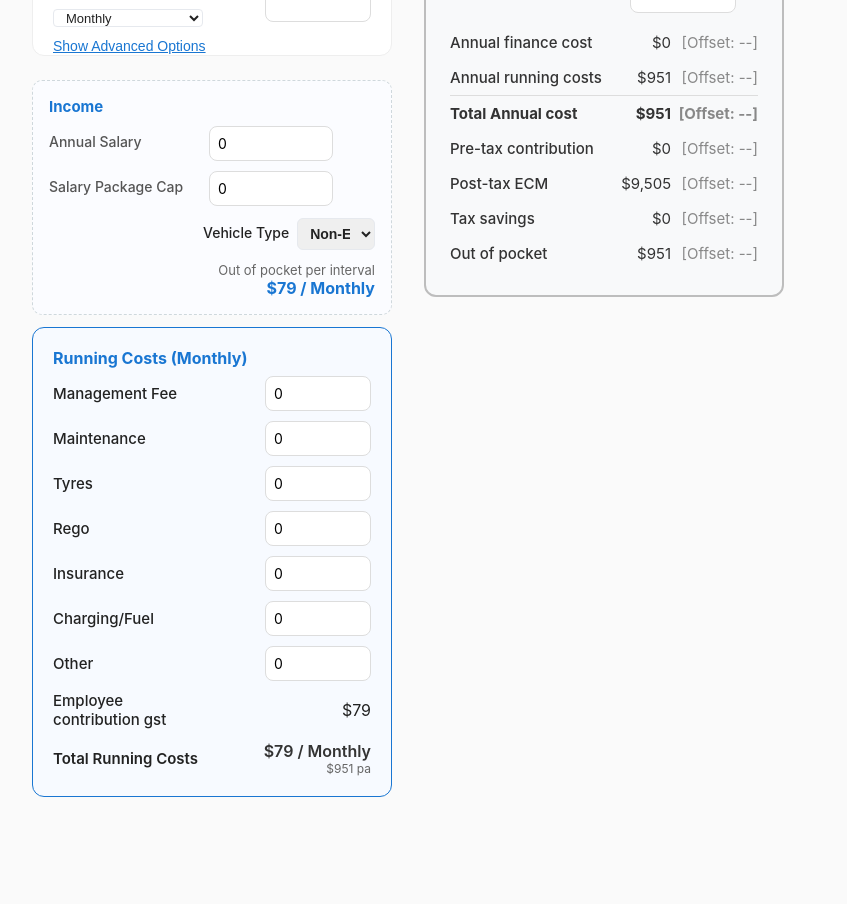
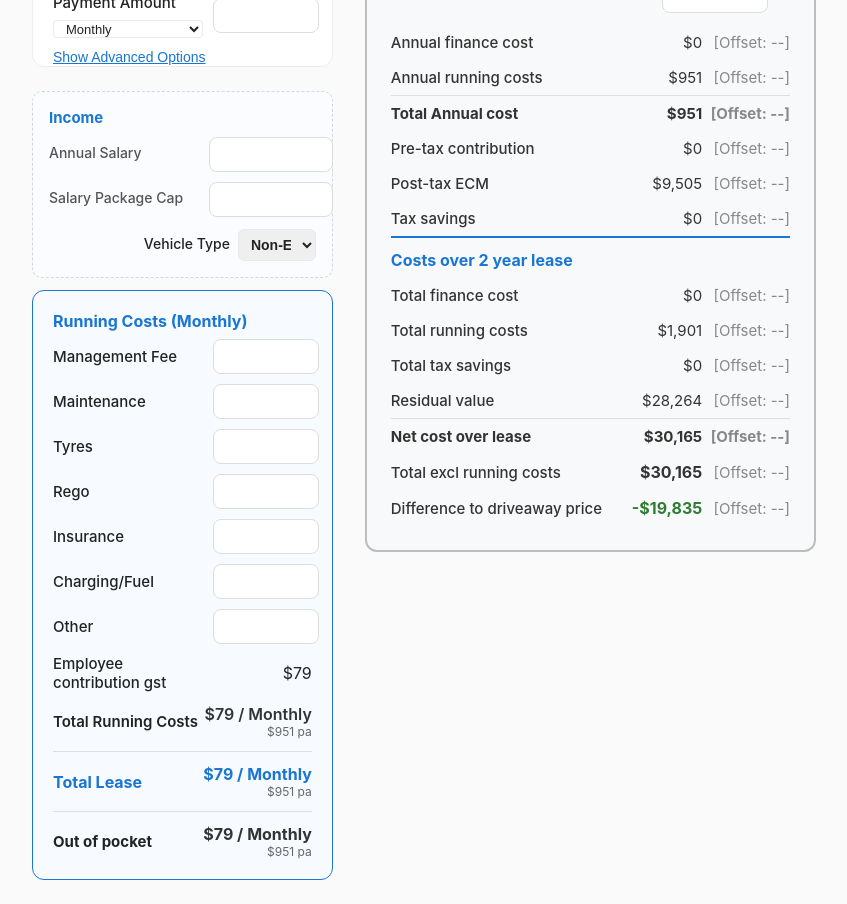
Before and after one commit to William-Aitken/novated-calculator, a Next.js app: page / in a window 1280 px wide. Shown: the part 500-1404 px from the top of the page, without its empty margins (232-1079 px from the left). Before the commit the page ends 1321 px from the top, so only its background shows below. Built offline with nearby package versions, Linux system fonts and the light colour scheme.

Commit message:
Allow empty running costs, salary, and package cap inputs

```diff
--- a/src/app/page.tsx
+++ b/src/app/page.tsx
@@ -14,28 +14,49 @@ const paymentFrequencies = [
 
 export default function HomePage() {
   // Running costs state
-  const [runningCosts, setRunningCosts] = useState(() => {
+  // Running costs state (fields may be empty/undefined)
+  type RunningCosts = {
+    managementFee?: number;
+    maintenance?: number;
+    tyres?: number;
+    rego?: number;
+    insurance?: number;
+    chargingFuel?: number;
+    other?: number;
+  };
+
+  const defaultRunningCosts: RunningCosts = { managementFee: undefined, maintenance: undefined, tyres: undefined, rego: undefined, insurance: undefined, chargingFuel: undefined, other: undefined };
+
+  const [runningCosts, setRunningCosts] = useState<RunningCosts>(() => {
     if (typeof window !== 'undefined') {
       const saved = localStorage.getItem('novatedLeaseRunningCosts');
       if (saved) {
         try {
-          return { managementFee: 0, maintenance: 0, tyres: 0, rego: 0, insurance: 0, chargingFuel: 0, other: 0, ...JSON.parse(saved) };
+          const parsed = JSON.parse(saved || '{}');
+          const normalized: RunningCosts = { ...defaultRunningCosts };
+          Object.keys(normalized).forEach((k) => {
+            const val = (parsed as any)[k];
+            normalized[k as keyof RunningCosts] = (val === null || val === undefined || val === '') ? undefined : Number(val);
+          });
+          return normalized;
         } catch {
-          return { managementFee: 0, maintenance: 0, tyres: 0, rego: 0, insurance: 0, chargingFuel: 0, other: 0 };
+          return defaultRunningCosts;
         }
       }
     }
-    return { managementFee: 0, maintenance: 0, tyres: 0, rego: 0, insurance: 0, chargingFuel: 0, other: 0 };
+    return defaultRunningCosts;
   });
 
   // Sum of running cost inputs (treated as amounts per selected payment period)
   const totalRunningCostsPerPeriod = Object.values(runningCosts).reduce((sum: number, v) => sum + (Number(v) || 0), 0);
 
   // Handler for running costs
-  const handleRunningCostChange = (field: keyof typeof runningCosts, value: number) => {
+  // Handler for running costs (allow empty/undefined)
+  const handleRunningCostChange = (field: keyof RunningCosts, value: number | undefined) => {
     const updated = { ...runningCosts, [field]: value };
     setRunningCosts(updated);
     if (typeof window !== 'undefined') {
+      // Save as JSON; undefined fields will be omitted
       localStorage.setItem('novatedLeaseRunningCosts', JSON.stringify(updated));
     }
   };
@@ -47,13 +68,19 @@ export default function HomePage() {
     }
     return false;
   });
-  const [annualSalary, setAnnualSalary] = useState<number>(() => {
-    if (typeof window !== 'undefined') return Number(localStorage.getItem('novatedLeaseAnnualSalary') || 0);
-    return 0;
+  const [annualSalary, setAnnualSalary] = useState<number | undefined>(() => {
+    if (typeof window !== 'undefined') {
+      const v = localStorage.getItem('novatedLeaseAnnualSalary');
+      return v === null || v === '' ? undefined : Number(v);
+    }
+    return undefined;
   });
-  const [packageCap, setPackageCap] = useState<number>(() => {
-    if (typeof window !== 'undefined') return Number(localStorage.getItem('novatedLeasePackageCap') || 0);
-    return 0;
+  const [packageCap, setPackageCap] = useState<number | undefined>(() => {
+    if (typeof window !== 'undefined') {
+      const v = localStorage.getItem('novatedLeasePackageCap');
+      return v === null || v === '' ? undefined : Number(v);
+    }
+    return undefined;
   });
   const defaultInputs: NovatedLeaseInputs = {
     driveawayCost: 50000,
@@ -296,13 +323,15 @@ export default function HomePage() {
 
   const runningCostsFrequencyLabel = paymentFrequencies.find(f => f.value === selectedFrequency)?.label || 'Monthly';
   const ecGstPerPeriod = (!isEv && (inputs.fbtBaseValue || 0)) ? (inputs.fbtBaseValue * 0.2 * 0.1 / (inputs.paymentsPerYear || 12)) : 0;
-  const postTaxEcm = !isEv ? Math.max(0, (inputs.fbtBaseValue || 0) * 0.2 - (packageCap || 0) / 1.1) : 0;
+  const annualSalaryNum = Number(annualSalary) || 0;
+  const packageCapNum = Number(packageCap) || 0;
+  const postTaxEcm = !isEv ? Math.max(0, (inputs.fbtBaseValue || 0) * 0.2 - packageCapNum / 1.1) : 0;
   const totalPerPeriod = totalRunningCostsPerPeriod + ecGstPerPeriod;
   const totalAnnualRunningCosts = totalPerPeriod * (selectedFrequency || 12);
   const annualPaymentAmount = (Number(inputs.paymentAmount) || 0) * (inputs.paymentsPerYear || 12);
   const totalAnnualCost = totalAnnualRunningCosts + annualPaymentAmount;
   const preTaxContribution = Math.max(0, totalAnnualCost - postTaxEcm);
-    const salaryAfterCap = Math.max(0, annualSalary - (packageCap || 0));
+  const salaryAfterCap = Math.max(0, annualSalaryNum - packageCapNum);
   const taxBefore = calculateAUSIncomeTax(salaryAfterCap);
   const taxableAfter = Math.max(0, salaryAfterCap - preTaxContribution);
   const taxAfter = calculateAUSIncomeTax(taxableAfter);
@@ -333,7 +362,7 @@ export default function HomePage() {
   return (
     <main style={{ padding: '24px', maxWidth: '800px', margin: '0 auto' }}>
       <h1>Novated Lease Calculator</h1>
-      <div style={{ display: 'grid', gridTemplateColumns: '1fr 1fr', gap: '32px', marginTop: '32px' }}>
+      <div style={{ display: 'grid', gridTemplateColumns: '40% 60%', gap: '32px', marginTop: '32px' }}>
         {/* Input Section */}
         <div>
           <h2>Lease Details</h2>
@@ -505,11 +534,14 @@ export default function HomePage() {
                   type="number"
                   min="0"
                   step="100"
-                  value={annualSalary}
+                  value={annualSalary ?? ''}
                   onChange={e => {
-                    const v = Number(e.target.value) || 0;
+                    const v = e.target.value === '' ? undefined : Number(e.target.value);
                     setAnnualSalary(v);
-                    if (typeof window !== 'undefined') localStorage.setItem('novatedLeaseAnnualSalary', String(v));
+                    if (typeof window !== 'undefined') {
+                      if (v === undefined) localStorage.removeItem('novatedLeaseAnnualSalary');
+                      else localStorage.setItem('novatedLeaseAnnualSalary', String(v));
+                    }
                   }}
                   style={{ width: '14ch', padding: '8px', borderRadius: '8px' }}
                 />
@@ -519,11 +551,14 @@ export default function HomePage() {
                   type="number"
                   min="0"
                   step="100"
-                  value={packageCap}
+                  value={packageCap ?? ''}
                   onChange={e => {
-                    const v = Number(e.target.value) || 0;
+                    const v = e.target.value === '' ? undefined : Number(e.target.value);
                     setPackageCap(v);
-                    if (typeof window !== 'undefined') localStorage.setItem('novatedLeasePackageCap', String(v));
+                    if (typeof window !== 'undefined') {
+                      if (v === undefined) localStorage.removeItem('novatedLeasePackageCap');
+                      else localStorage.setItem('novatedLeasePackageCap', String(v));
+                    }
                   }}
                   style={{ width: '14ch', padding: '8px', borderRadius: '8px' }}
                 />
@@ -543,10 +578,6 @@ export default function HomePage() {
                   <option value="ev">EV</option>
                 </select>
               </div>
-              <div style={{ marginTop: '12px', textAlign: 'right' }}>
-                <div style={{ fontSize: '13px', color: '#666' }}>Out of pocket per interval</div>
-                <div style={{ fontSize: '16px', fontWeight: 700, color: '#1976d2' }}>{formatCurrency(outOfPocketPerInterval || 0)} / {payLabel}</div>
-              </div>
             </div>
 
             {/* Running Costs Section */}
@@ -557,31 +588,31 @@ export default function HomePage() {
               <ul style={{ listStyle: 'none', padding: 0, margin: 0, display: 'flex', flexDirection: 'column', gap: '10px' }}>
                 <li style={{ display: 'grid', gridTemplateColumns: '150px auto', alignItems: 'center', gap: '10px' }}>
                   <span style={{ minWidth: 150, fontWeight: 500, color: '#222', fontSize: '15px' }}>Management Fee</span>
-                  <input type="number" min="0" step="1" value={runningCosts.managementFee} onChange={e => handleRunningCostChange('managementFee', Number(e.target.value))} style={{ width: '12ch', padding: '8px', borderRadius: '8px', justifySelf: 'end' }} />
+                  <input type="number" min="0" step="1" value={runningCosts.managementFee ?? ''} onChange={e => handleRunningCostChange('managementFee', e.target.value === '' ? undefined : Number(e.target.value))} style={{ width: '12ch', padding: '8px', borderRadius: '8px', justifySelf: 'end' }} />
                 </li>
                 <li style={{ display: 'grid', gridTemplateColumns: '150px auto', alignItems: 'center', gap: '10px' }}>
                   <span style={{ minWidth: 150, fontWeight: 500, color: '#222', fontSize: '15px' }}>Maintenance</span>
-                  <input type="number" min="0" step="1" value={runningCosts.maintenance} onChange={e => handleRunningCostChange('maintenance', Number(e.target.value))} style={{ width: '12ch', padding: '8px', borderRadius: '8px', justifySelf: 'end' }} />
+                  <input type="number" min="0" step="1" value={runningCosts.maintenance ?? ''} onChange={e => handleRunningCostChange('maintenance', e.target.value === '' ? undefined : Number(e.target.value))} style={{ width: '12ch', padding: '8px', borderRadius: '8px', justifySelf: 'end' }} />
                 </li>
                 <li style={{ display: 'grid', gridTemplateColumns: '150px auto', alignItems: 'center', gap: '10px' }}>
                   <span style={{ minWidth: 150, fontWeight: 500, color: '#222', fontSize: '15px' }}>Tyres</span>
-                  <input type="number" min="0" step="1" value={runningCosts.tyres} onChange={e => handleRunningCostChange('tyres', Number(e.target.value))} style={{ width: '12ch', padding: '8px', borderRadius: '8px', justifySelf: 'end' }} />
+                  <input type="number" min="0" step="1" value={runningCosts.tyres ?? ''} onChange={e => handleRunningCostChange('tyres', e.target.value === '' ? undefined : Number(e.target.value))} style={{ width: '12ch', padding: '8px', borderRadius: '8px', justifySelf: 'end' }} />
                 </li>
                 <li style={{ display: 'grid', gridTemplateColumns: '150px auto', alignItems: 'center', gap: '10px' }}>
                   <span style={{ minWidth: 150, fontWeight: 500, color: '#222', fontSize: '15px' }}>Rego</span>
-                  <input type="number" min="0" step="1" value={runningCosts.rego} onChange={e => handleRunningCostChange('rego', Number(e.target.value))} style={{ width: '12ch', padding: '8px', borderRadius: '8px', justifySelf: 'end' }} />
+                  <input type="number" min="0" step="1" value={runningCosts.rego ?? ''} onChange={e => handleRunningCostChange('rego', e.target.value === '' ? undefined : Number(e.target.value))} style={{ width: '12ch', padding: '8px', borderRadius: '8px', justifySelf: 'end' }} />
                 </li>
                 <li style={{ display: 'grid', gridTemplateColumns: '150px auto', alignItems: 'center', gap: '10px' }}>
                   <span style={{ minWidth: 150, fontWeight: 500, color: '#222', fontSize: '15px' }}>Insurance</span>
-                  <input type="number" min="0" step="1" value={runningCosts.insurance} onChange={e => handleRunningCostChange('insurance', Number(e.target.value))} style={{ width: '12ch', padding: '8px', borderRadius: '8px', justifySelf: 'end' }} />
+                  <input type="number" min="0" step="1" value={runningCosts.insurance ?? ''} onChange={e => handleRunningCostChange('insurance', e.target.value === '' ? undefined : Number(e.target.value))} style={{ width: '12ch', padding: '8px', borderRadius: '8px', justifySelf: 'end' }} />
                 </li>
                 <li style={{ display: 'grid', gridTemplateColumns: '150px auto', alignItems: 'center', gap: '10px' }}>
                   <span style={{ minWidth: 150, fontWeight: 500, color: '#222', fontSize: '15px' }}>Charging/Fuel</span>
-                  <input type="number" min="0" step="1" value={runningCosts.chargingFuel} onChange={e => handleRunningCostChange('chargingFuel', Number(e.target.value))} style={{ width: '12ch', padding: '8px', borderRadius: '8px', justifySelf: 'end' }} />
+                  <input type="number" min="0" step="1" value={runningCosts.chargingFuel ?? ''} onChange={e => handleRunningCostChange('chargingFuel', e.target.value === '' ? undefined : Number(e.target.value))} style={{ width: '12ch', padding: '8px', borderRadius: '8px', justifySelf: 'end' }} />
                 </li>
                 <li style={{ display: 'grid', gridTemplateColumns: '150px auto', alignItems: 'center', gap: '10px' }}>
                   <span style={{ minWidth: 150, fontWeight: 500, color: '#222', fontSize: '15px' }}>Other</span>
-                  <input type="number" min="0" step="1" value={runningCosts.other} onChange={e => handleRunningCostChange('other', Number(e.target.value))} style={{ width: '12ch', padding: '8px', borderRadius: '8px', justifySelf: 'end' }} />
+                  <input type="number" min="0" step="1" value={runningCosts.other ?? ''} onChange={e => handleRunningCostChange('other', e.target.value === '' ? undefined : Number(e.target.value))} style={{ width: '12ch', padding: '8px', borderRadius: '8px', justifySelf: 'end' }} />
                 </li>
                 {!isEv && (
                   <li style={{ display: 'grid', gridTemplateColumns: '150px auto', alignItems: 'center', gap: '10px' }}>
@@ -595,6 +626,20 @@ export default function HomePage() {
                 <div style={{ textAlign: 'right' }}>
                   <div style={{ fontWeight: 600 }}>{formatCurrency(totalPerPeriod)} / {runningCostsFrequencyLabel}</div>
                   <div style={{ fontSize: '12px', color: '#666' }}>{formatCurrency(totalAnnualRunningCosts)} pa</div>
+                </div>
+              </div>
+              <div style={{ marginTop: '12px', paddingTop: '12px', borderTop: '1px solid #ddd', display: 'flex', justifyContent: 'space-between', alignItems: 'center' }}>
+                <span style={{ minWidth: 150, fontWeight: 700, color: '#1976d2', fontSize: '16px' }}>Total Lease</span>
+                <div style={{ textAlign: 'right' }}>
+                  <div style={{ fontWeight: 700, color: '#1976d2', fontSize: '16px' }}>{formatCurrency(totalPerPeriod + (Number(inputs.paymentAmount) || 0))} / {runningCostsFrequencyLabel}</div>
+                  <div style={{ fontSize: '12px', color: '#666' }}>{formatCurrency(totalAnnualCost)} pa</div>
+                </div>
+              </div>
+              <div style={{ marginTop: '12px', paddingTop: '12px', borderTop: '1px solid #ddd', display: 'flex', justifyContent: 'space-between', alignItems: 'center' }}>
+                <span style={{ minWidth: 150, fontWeight: 700, color: '#222', fontSize: '15px' }}>Out of pocket</span>
+                <div style={{ textAlign: 'right' }}>
+                  <div style={{ fontWeight: 700, fontSize: '16px' }}>{formatCurrency(outOfPocketPerInterval || 0)} / {payLabel}</div>
+                  <div style={{ fontSize: '12px', color: '#666' }}>{formatCurrency((outOfPocketPerInterval || 0)*(payPeriods || 1))} pa</div>
                 </div>
               </div>
             </div>
@@ -780,9 +825,52 @@ export default function HomePage() {
                     <td style={{ textAlign: 'right', padding: '8px 0' }}>{formatCurrency(taxSaved)}</td>
                     <td style={{ textAlign: 'right', padding: '8px 0', color: '#888' }}>[Offset: --]</td>
                   </tr>
+                  <tr style={{ borderTop: '2px solid #1976d2' }}>
+                    <td colSpan={3} style={{ fontWeight: 700, padding: '12px 0 8px 0', color: '#1976d2', fontSize: '16px' }}>
+                      Costs over {inputs.leaseTermYears || 0} year lease
+                    </td>
+                  </tr>
                   <tr>
-                    <td style={{ fontWeight: 500, padding: '8px 0' }}>Out of pocket</td>
-                    <td style={{ textAlign: 'right', padding: '8px 0' }}>{formatCurrency((outOfPocketPerInterval || 0)*(payPeriods || 1))}</td>
+                    <td style={{ fontWeight: 500, padding: '8px 0' }}>Total finance cost</td>
+                    <td style={{ textAlign: 'right', padding: '8px 0' }}>{formatCurrency(annualPaymentAmount * (inputs.leaseTermYears || 0))}</td>
+                    <td style={{ textAlign: 'right', padding: '8px 0', color: '#888' }}>[Offset: --]</td>
+                  </tr>
+                  <tr>
+                    <td style={{ fontWeight: 500, padding: '8px 0' }}>Total running costs</td>
+                    <td style={{ textAlign: 'right', padding: '8px 0' }}>{formatCurrency(totalAnnualRunningCosts * (inputs.leaseTermYears || 0))}</td>
+                    <td style={{ textAlign: 'right', padding: '8px 0', color: '#888' }}>[Offset: --]</td>
+                  </tr>
+                  <tr>
+                    <td style={{ fontWeight: 500, padding: '8px 0' }}>Total tax savings</td>
+                    <td style={{ textAlign: 'right', padding: '8px 0' }}>{formatCurrency(taxSaved * (inputs.leaseTermYears || 0))}</td>
+                    <td style={{ textAlign: 'right', padding: '8px 0', color: '#888' }}>[Offset: --]</td>
+                  </tr>
+                  <tr>
+                    <td style={{ fontWeight: 500, padding: '8px 0' }}>Residual value</td>
+                    <td style={{ textAlign: 'right', padding: '8px 0' }}>{formatCurrency(results.residualInclGst || 0)}</td>
+                    <td style={{ textAlign: 'right', padding: '8px 0', color: '#888' }}>[Offset: --]</td>
+                  </tr>
+                  <tr style={{ borderTop: '1px solid #ddd' }}>
+                    <td style={{ fontWeight: 700, padding: '8px 0' }}>Net cost over lease</td>
+                    <td style={{ textAlign: 'right', padding: '8px 0', fontWeight: 700 }}>{formatCurrency((totalAnnualRunningCosts + annualPaymentAmount - taxSaved) * (inputs.leaseTermYears || 0) + (results.residualInclGst || 0))}</td>
+                    <td style={{ textAlign: 'right', padding: '8px 0', color: '#888', fontWeight: 700 }}>[Offset: --]</td>
+                  </tr>
+                  <tr>
+                    <td style={{ fontWeight: 500, padding: '8px 0' }}>Total excl running costs</td>
+                    <td style={{ textAlign: 'right', padding: '8px 0', fontWeight: 700, fontSize: '16px' }}>{formatCurrency((totalAnnualRunningCosts + annualPaymentAmount - taxSaved) * (inputs.leaseTermYears || 0) + (results.residualInclGst || 0) - ((totalPerPeriod - (runningCosts.managementFee || 0) - ecGstPerPeriod) * selectedFrequency * (inputs.leaseTermYears || 0) * 1.1))}</td>
+                    <td style={{ textAlign: 'right', padding: '8px 0', color: '#888' }}>[Offset: --]</td>
+                  </tr>
+                  <tr>
+                    <td style={{ fontWeight: 500, padding: '8px 0' }}>Difference to driveaway price</td>
+                    <td style={{
+                      textAlign: 'right',
+                      padding: '8px 0',
+                      fontWeight: 700,
+                      fontSize: '16px',
+                      color: ((totalAnnualRunningCosts + annualPaymentAmount - taxSaved) * (inputs.leaseTermYears || 0) + (results.residualInclGst || 0) - ((totalPerPeriod - (runningCosts.managementFee || 0) - ecGstPerPeriod) * selectedFrequency * (inputs.leaseTermYears || 0) * 1.1) - (inputs.driveawayCost || 0)) < 0 ? '#2e7d32' : '#c62828'
+                    }}>
+                      {formatCurrency((totalAnnualRunningCosts + annualPaymentAmount - taxSaved) * (inputs.leaseTermYears || 0) + (results.residualInclGst || 0) - ((totalPerPeriod - (runningCosts.managementFee || 0) - ecGstPerPeriod) * selectedFrequency * (inputs.leaseTermYears || 0) * 1.1) - (inputs.driveawayCost || 0))}
+                    </td>
                     <td style={{ textAlign: 'right', padding: '8px 0', color: '#888' }}>[Offset: --]</td>
                   </tr>
                 </tbody>
```
Also changed, not shown: 16 other files (tests, documents, lock files or other folders). Lines whose indentation alone changed are shown as unchanged.
